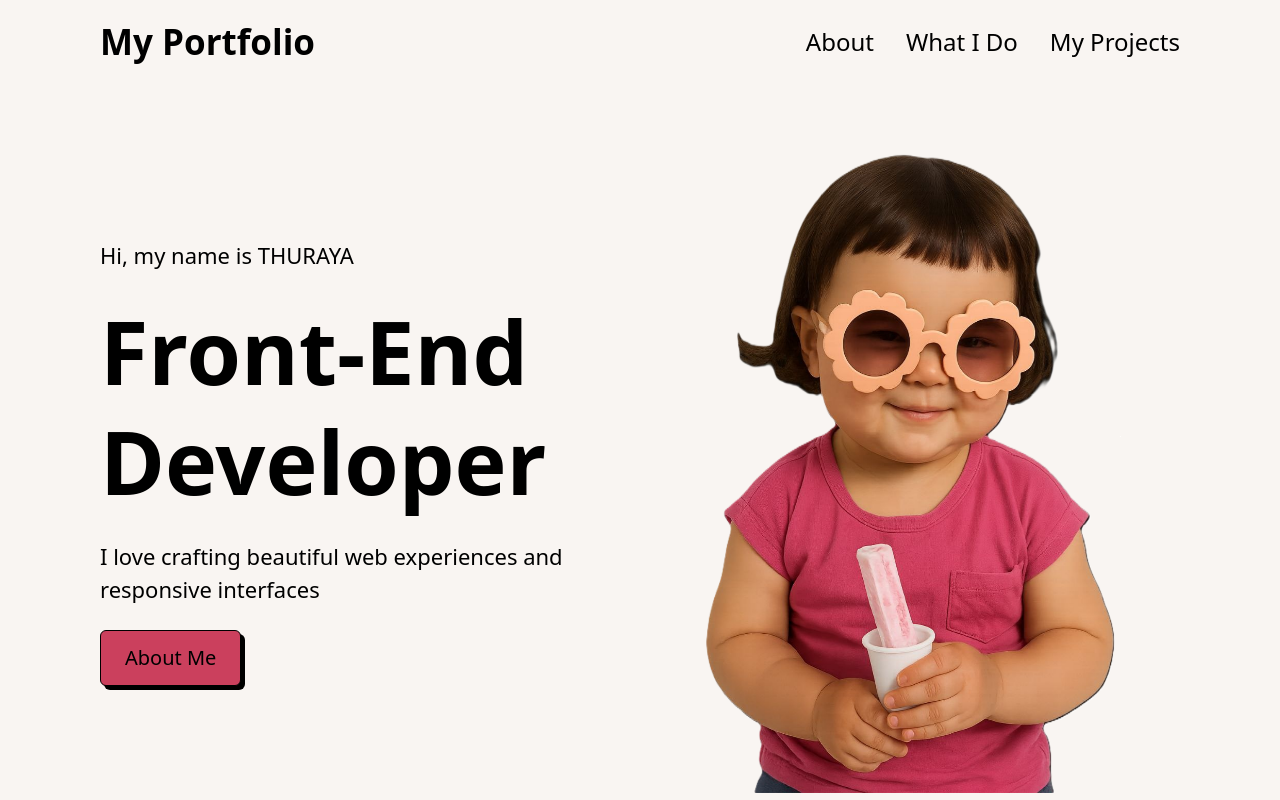
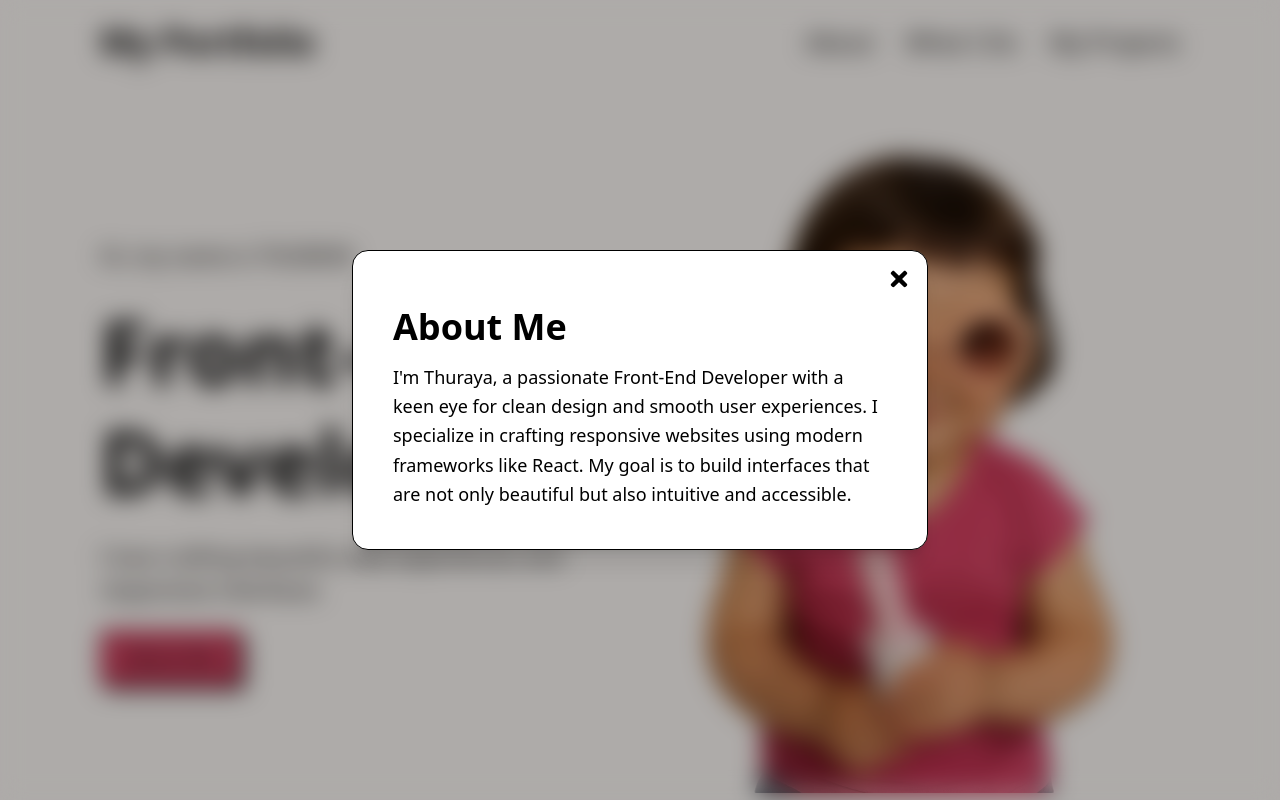
Before and after one commit to thuryaaldj/Thuraya-s-portfolio, a React (Vite) app: page / in a window 1280 px wide. Both pictures are taken after a click on the button "About Me". Shown: the top 800 px of the page. Built offline with nearby package versions, Linux system fonts and the light colour scheme.

Commit message:
تعديل المشاريع وإضافة db.json

```diff
--- a/src/components/Hero.jsx
+++ b/src/components/Hero.jsx
@@ -1,11 +1,13 @@
+import { useState } from "react";
 import HeroImage from "../assets/Hero.png";
-import { motion } from "framer-motion";
+import { FaTimes } from "react-icons/fa";
 
 const Hero = () => {
+  const [showAbout, setShowAbout] = useState(false);
+
   return (
     <section className="hero-section">
       <div className="hero-container">
-
 
         <div className="hero-text">
           <p className="hero-greeting">Hi, my name is THURAYA</p>
@@ -13,9 +15,10 @@ const Hero = () => {
           <p className="hero-description">
             I love crafting beautiful web experiences and responsive interfaces
           </p>
-          <button className="hero-button">About Me</button>
+          <button className="hero-button" onClick={() => setShowAbout(true)}>
+            About Me
+          </button>
         </div>
-
 
         <div className="hero-image-container">
           <img
@@ -26,8 +29,23 @@ const Hero = () => {
             className="hero-image"
           />
         </div>
+      </div>
 
-      </div>
+      {showAbout && (
+        <div className="modal-overlay">
+          <div className="modal-content about">
+            <button className="close-button" onClick={() => setShowAbout(false)}>
+              <FaTimes />
+            </button>
+            <h3 className="modal-title">About Me</h3>
+            <p className="modal-description">
+              I'm Thuraya, a passionate Front-End Developer with a keen eye for clean design and smooth user experiences.
+              I specialize in crafting responsive websites using modern frameworks like React.
+              My goal is to build interfaces that are not only beautiful but also intuitive and accessible.
+            </p>
+          </div>
+        </div>
+      )}
     </section>
   );
 };
--- a/src/style.css
+++ b/src/style.css
@@ -58,6 +58,27 @@
   .animate-slide-in-right {
     animation: slide-in-right 1s ease-out forwards;
   }
+
+  .modal-overlay {
+  @apply fixed inset-0 bg-black/30 backdrop-blur-md flex items-center justify-center z-50;
+}
+
+.modal-content.about {
+  @apply bg-white rounded-2xl p-10 w-full max-w-xl relative shadow-xl text-left space-y-4 border border-black;
+}
+
+.modal-title {
+  @apply text-3xl font-bold text-black;
+}
+
+.modal-description {
+  @apply text-lg text-black leading-relaxed;
+}
+
+.close-button {
+  @apply absolute top-4 right-4 text-black text-2xl font-bold hover:text-[#CB405D] transition;
+}
+
 
   .client-review-section {
     @apply bg-[#F9F5F2] py-20 px-4;
```
